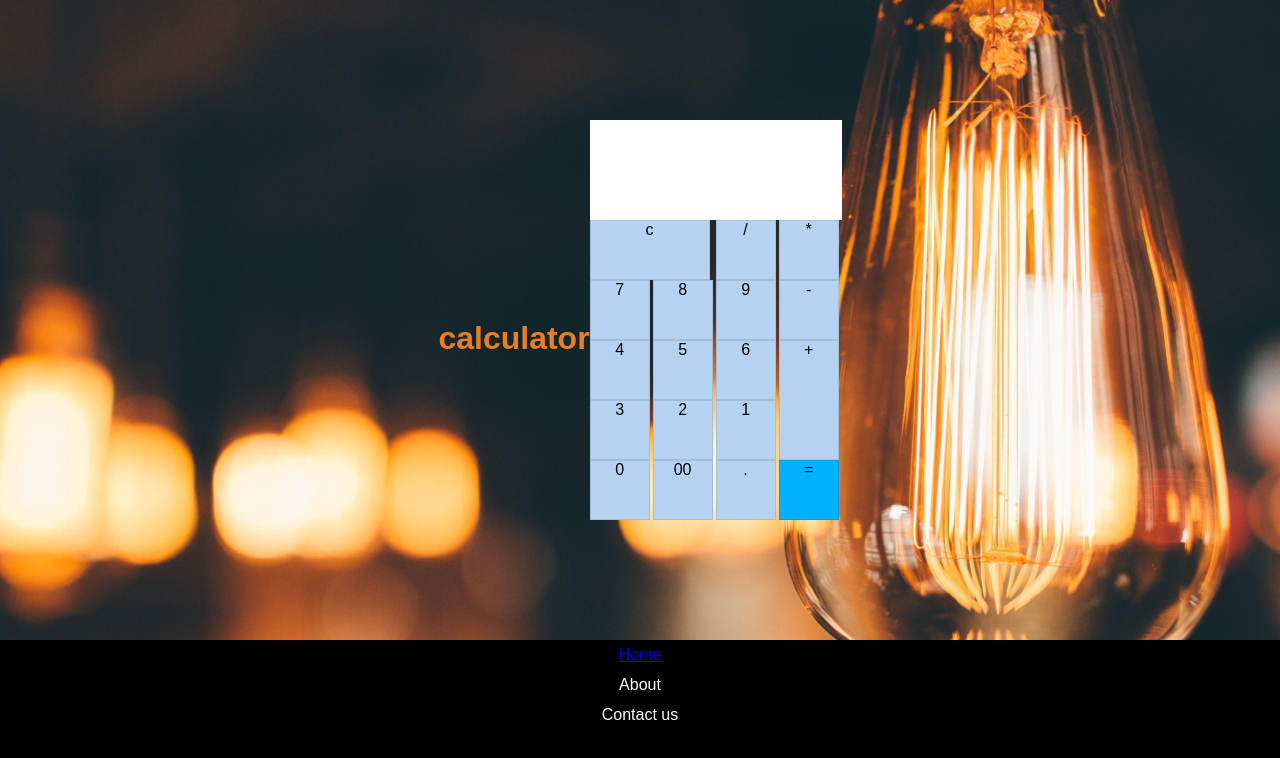
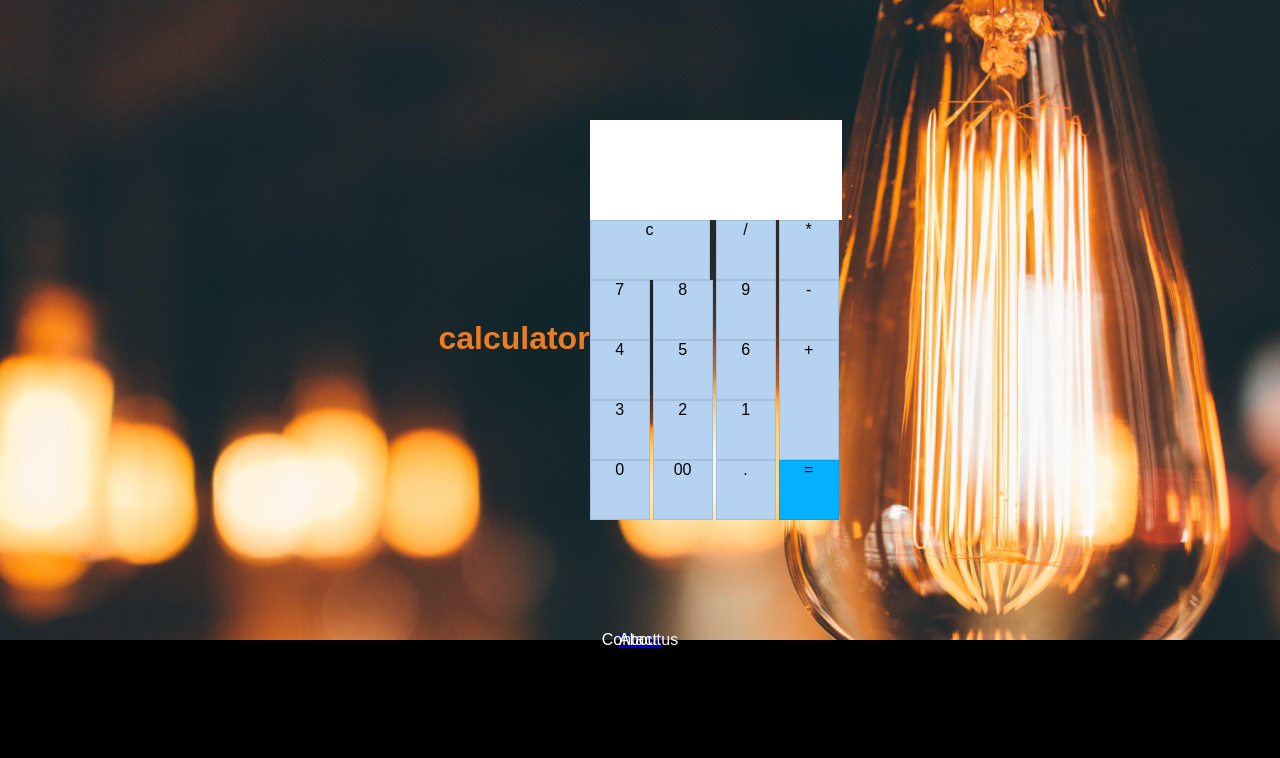
Before and after one commit to Piyushraviraj2611/calculator, a plain HTML site: page index.html in a window 1280 px wide. Drawn offline with Linux system fonts and the light colour scheme.

Commit message:
Update cal.css

```diff
--- a/cal.css
+++ b/cal.css
@@ -71,5 +71,5 @@ border: 1px solid rgba(0,0,0,.1);
     height: 20%;
     width: 100%;
     text-align: center;
-    line-height: 30px;
+    line-height: 0px;
 }
```
